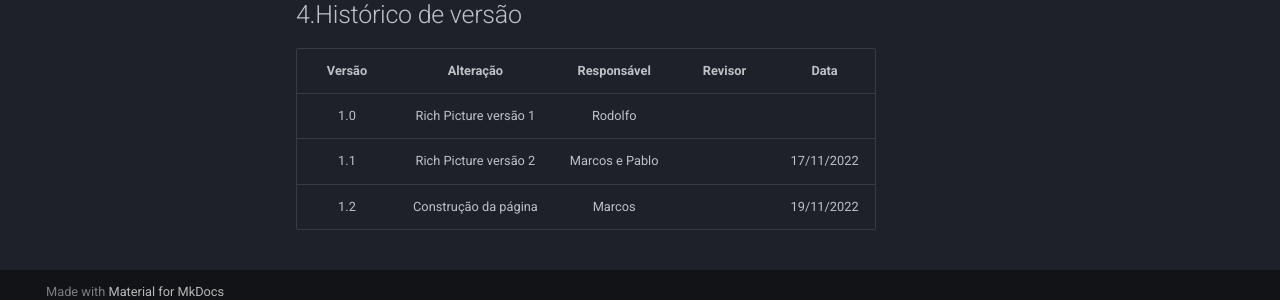
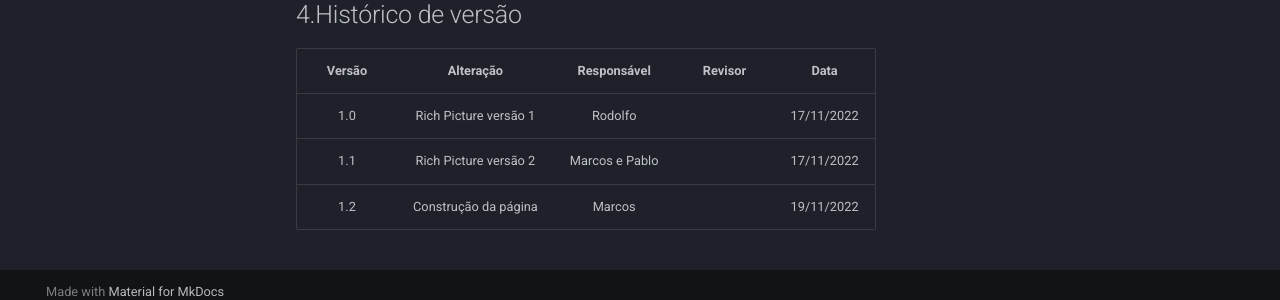
Before and after one commit to Requisitos-de-Software/2022.2-Moodle, an MkDocs documentation site: the page built from docs/Pré-Rastreabilidade/RichPicture.md, in a window 1280 px wide and 900 px high, scrolled down 1243 px. Shown: the part 586-886 px from the top of the window. Built offline with MkDocs 1.6.1 and Material for MkDocs 9.7.7, drawn with Linux system fonts in a browser that asks for light colours.

Commit message:
Adicionando data Rich Picture V1

```diff
--- a/docs/Pré-Rastreabilidade/RichPicture.md
+++ b/docs/Pré-Rastreabilidade/RichPicture.md
@@ -35,6 +35,6 @@ Abaixo, estão sendo expostos os rich pictures, em duas versões, a primeira fei
 
 | Versão | Alteração | Responsável | Revisor | Data |
 |:------:|:---------:|:-----------:|:-------:|:----:|
-| 1.0    |Rich Picture versão 1| Rodolfo |         |      |
+| 1.0    |Rich Picture versão 1| Rodolfo |         |  17/11/2022    |
 | 1.1   |Rich Picture versão 2| Marcos e Pablo  |         |   17/11/2022   |
 | 1.2   |Construção da página| Marcos  |         |   19/11/2022   |
```
